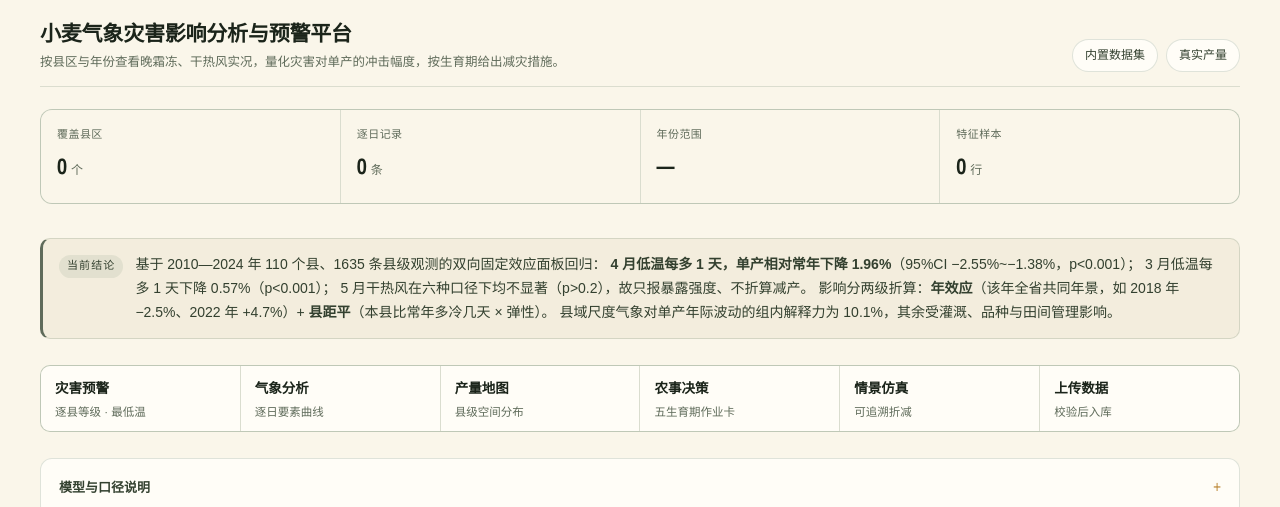
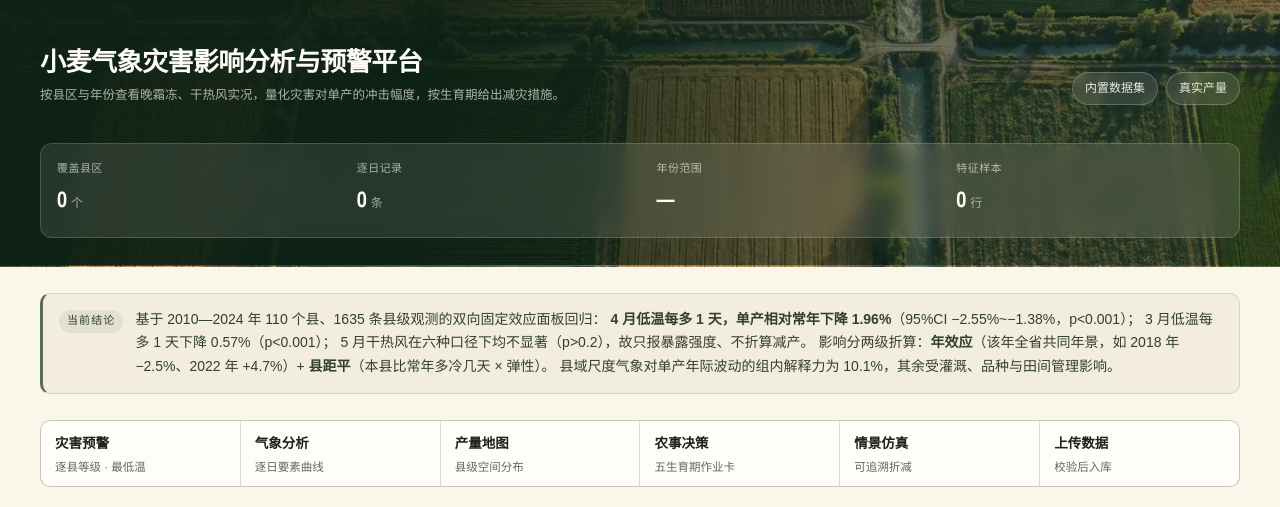
Before and after one commit to sjjdjs839/wheat-yield-predict, a Flask app: page / in a window 1280 px wide. Shown: the part 73-580 px from the top of the page. Run offline with Flask 3, Linux system fonts and the light colour scheme; data that the repository does not hold is empty.

Commit message:
feat(ui): 首页页头加深墨绿实景带（航拍地块）+ 玻璃质感 KPI；修正无用的 preload 指向

```diff
--- a/wheat-ml/web/static/style.css
+++ b/wheat-ml/web/static/style.css
@@ -1655,3 +1655,55 @@ main{overflow-x:clip}
 .map-dist-grid dd{margin-top:3px;font-family:var(--font-num);font-size:16px;font-weight:600;color:var(--ink-900);line-height:1.25}
 .map-dist-grid dd span{display:block;margin-top:2px;font-family:var(--font-sans);font-size:10.5px;font-weight:400;color:var(--ink-500);white-space:nowrap;overflow:hidden;text-overflow:ellipsis}
 .map-dist-empty{margin:10px 0 0;font-size:12px;color:var(--ink-500)}
+
+
+/* ============ 首页页头实景带（复用 assets/field/aerial-farmland.jpg） ============
+   航拍地块当底图，压深墨绿渐变，保证标题与 KPI 可读；
+   下方数据区仍为米黄+白卡，形成「深色页头 / 浅色工作区」的层级。 */
+.page-index .dash-head{
+  position:relative;
+  padding:40px 0 28px;
+  background-image:
+    linear-gradient(100deg, rgba(12,32,20,.97) 0%, rgba(12,32,20,.92) 34%, rgba(16,39,26,.58) 66%, rgba(12,32,20,.40) 100%),
+    url("assets/field/aerial-farmland.jpg");
+  background-size:auto, cover;
+  background-position:center, center 38%;
+  background-repeat:no-repeat;
+  border-bottom:1px solid rgba(255,255,255,.12);
+}
+.page-index .dash-head::after{
+  content:"";
+  position:absolute; left:0; right:0; bottom:0; height:1px;
+  background:linear-gradient(90deg, transparent, rgba(210,162,76,.55), transparent);
+}
+.page-index .wk-head{
+  border-bottom:0;
+  padding:6px 0 18px;
+}
+.page-index .wk-head h1{
+  color:var(--paper);
+  font-size:26px;
+  letter-spacing:-.02em;
+}
+.page-index .wk-sub{ color:rgba(255,253,247,.66); }
+.page-index .dash-chip{
+  background:rgba(255,253,247,.10);
+  color:rgba(255,253,247,.88);
+  border-color:rgba(255,253,247,.22);
+  backdrop-filter:blur(4px);
+}
+.page-index .dash-stats{
+  margin-top:20px;
+  background:rgba(255,253,247,.10);
+  border:1px solid rgba(255,253,247,.16);
+  backdrop-filter:blur(8px);
+}
+.page-index .dash-stats div{ background:transparent; }
+.page-index .dash-stats dt{ color:rgba(255,253,247,.62); }
+.page-index .dash-stats dd{ color:var(--paper); }
+.page-index .dash-stats dd span{ color:rgba(255,253,247,.58); }
+
+@media (max-width:720px){
+  .page-index .dash-head{ padding:22px 0 16px; }
+  .page-index .wk-head h1{ font-size:19px; }
+}
--- a/wheat-ml/web/templates/base.html
+++ b/wheat-ml/web/templates/base.html
@@ -11,7 +11,7 @@
 <link rel="stylesheet" href="{{ url_for('static', filename='style.css') }}">
 {% block preload %}
 {% if active == 'index' %}
-<link rel="preload" as="image" href="{{ url_for('static', filename='assets/field/field-band.webp') }}" type="image/webp">
+<link rel="preload" as="image" href="{{ url_for('static', filename='assets/field/aerial-farmland.jpg') }}" type="image/jpeg">
 {% endif %}
 {% endblock %}
 <noscript><style>[data-reveal]{opacity:1!important;transform:none!important}</style></noscript>
```
